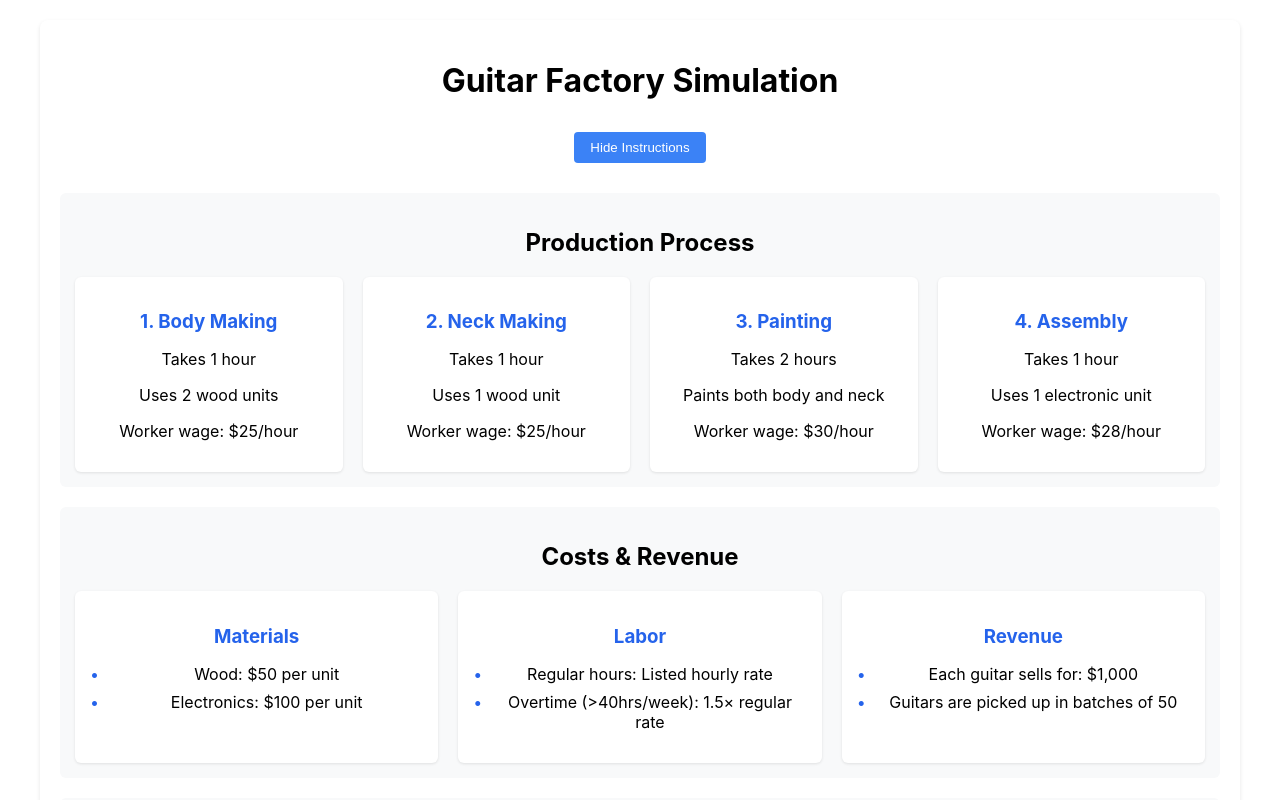
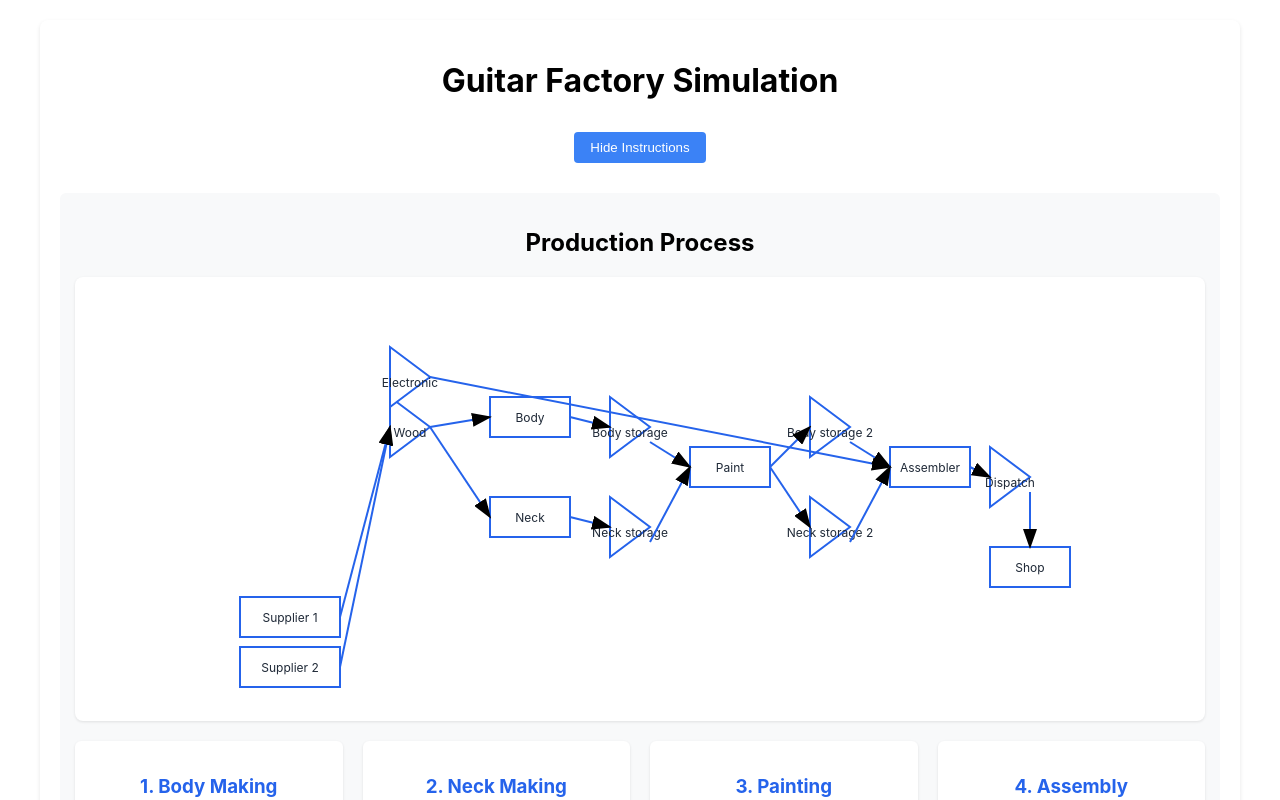
Before and after one commit to mdilm/manufacturing-game, a React (Create React App) app in the folder main/guitar-factory/guitar-factory-frontend/: page / in a window 1280 px wide. Both pictures are taken after a click on the button "Show Instructions". Shown: the top 800 px of the page. Built offline with nearby package versions, Linux system fonts and the light colour scheme.

Commit message:
add diagram again

```diff
--- a/main/guitar-factory/guitar-factory-frontend/src/components/guitar-factory-dashboard.jsx
+++ b/main/guitar-factory/guitar-factory-frontend/src/components/guitar-factory-dashboard.jsx
@@ -80,6 +80,87 @@ const GuitarFactoryDashboard = () => {
           <>
             <div className="intro-section">
               <h2>Production Process</h2>
+
+              <div className="process-diagram">
+                <svg width="900" height="400" viewBox="0 0 900 400">
+                  {/* Suppliers */}
+                  <rect x="50" y="300" width="100" height="40" className="box" />
+                  <text x="100" y="325" className="label">Supplier 1</text>
+
+                  <rect x="50" y="350" width="100" height="40" className="box" />
+                  <text x="100" y="375" className="label">Supplier 2</text>
+
+                  {/* Storage triangles */}
+                  <path d="M 200,100 L 240,130 L 200,160 Z" className="triangle" />
+                  <text x="220" y="140" className="label">Wood</text>
+
+                  <path d="M 200,50 L 240,80 L 200,110 Z" className="triangle" />
+                  <text x="220" y="90" className="label">Electronic</text>
+
+                  {/* Production boxes */}
+                  <rect x="300" y="100" width="80" height="40" className="box" />
+                  <text x="340" y="125" className="label">Body</text>
+
+                  <rect x="300" y="200" width="80" height="40" className="box" />
+                  <text x="340" y="225" className="label">Neck</text>
+
+                  {/* Storage triangles */}
+                  <path d="M 420,100 L 460,130 L 420,160 Z" className="triangle" />
+                  <text x="440" y="140" className="label">Body storage</text>
+
+                  <path d="M 420,200 L 460,230 L 420,260 Z" className="triangle" />
+                  <text x="440" y="240" className="label">Neck storage</text>
+
+                  {/* Paint station */}
+                  <rect x="500" y="150" width="80" height="40" className="box" />
+                  <text x="540" y="175" className="label">Paint</text>
+
+                  {/* Post-paint storage */}
+                  <path d="M 620,100 L 660,130 L 620,160 Z" className="triangle" />
+                  <text x="640" y="140" className="label">Body storage 2</text>
+
+                  <path d="M 620,200 L 660,230 L 620,260 Z" className="triangle" />
+                  <text x="640" y="240" className="label">Neck storage 2</text>
+
+                  {/* Assembly and dispatch */}
+                  <rect x="700" y="150" width="80" height="40" className="box" />
+                  <text x="740" y="175" className="label">Assembler</text>
+
+                  <path d="M 800,150 L 840,180 L 800,210 Z" className="triangle" />
+                  <text x="820" y="190" className="label">Dispatch</text>
+
+                  <rect x="800" y="250" width="80" height="40" className="box" />
+                  <text x="840" y="275" className="label">Shop</text>
+
+                  {/* Connecting arrows */}
+                  <defs>
+                    <marker id="arrowhead" markerWidth="10" markerHeight="7"
+                    refX="9" refY="3.5" orient="auto">
+                      <polygon points="0 0, 10 3.5, 0 7" fill="#000"/>
+                    </marker>
+                  </defs>
+
+                  {/* Add connecting lines with arrows */}
+                  <g className="arrows">
+                    <line x1="150" y1="320" x2="200" y2="130" markerEnd="url(#arrowhead)" />
+                    <line x1="150" y1="370" x2="200" y2="130" markerEnd="url(#arrowhead)" />
+                    <line x1="240" y1="130" x2="300" y2="120" markerEnd="url(#arrowhead)" />
+                    <line x1="240" y1="130" x2="300" y2="220" markerEnd="url(#arrowhead)" />
+                    <line x1="240" y1="80" x2="700" y2="170" markerEnd="url(#arrowhead)" />
+                    <line x1="380" y1="120" x2="420" y2="130" markerEnd="url(#arrowhead)" />
+                    <line x1="380" y1="220" x2="420" y2="230" markerEnd="url(#arrowhead)" />
+                    <line x1="460" y1="145" x2="500" y2="170" markerEnd="url(#arrowhead)" />
+                    <line x1="460" y1="245" x2="500" y2="170" markerEnd="url(#arrowhead)" />
+                    <line x1="580" y1="170" x2="620" y2="130" markerEnd="url(#arrowhead)" />
+                    <line x1="580" y1="170" x2="620" y2="230" markerEnd="url(#arrowhead)" />
+                    <line x1="660" y1="145" x2="700" y2="170" markerEnd="url(#arrowhead)" />
+                    <line x1="660" y1="245" x2="700" y2="170" markerEnd="url(#arrowhead)" />
+                    <line x1="780" y1="170" x2="800" y2="180" markerEnd="url(#arrowhead)" />
+                    <line x1="840" y1="195" x2="840" y2="250" markerEnd="url(#arrowhead)" />
+                  </g>
+                </svg>
+              </div>
+
               <div className="process-grid">
                 <div className="process-step">
                   <h3>1. Body Making</h3>
```
